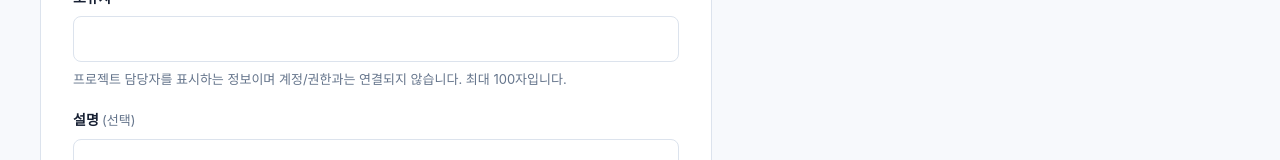
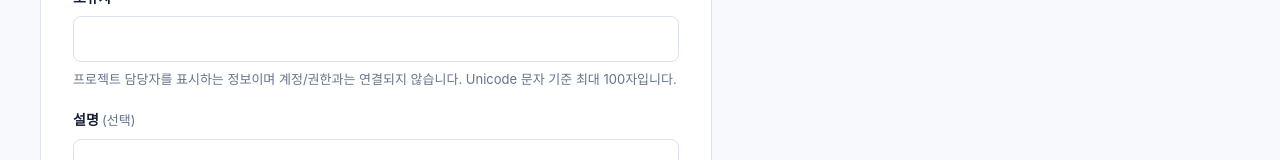
Before and after one commit to planner77/masterGantt, a Next.js app: page /projects/new in a window 1280 px wide. Shown: the part 422-582 px from the top of the page. Built offline with nearby package versions, Linux system fonts and the light colour scheme.

Commit message:
fix: 소유자 길이를 Unicode code point 기준으로 검증 (#54)

```diff
--- a/src/features/projects/create-project-form.tsx
+++ b/src/features/projects/create-project-form.tsx
@@ -144,13 +144,12 @@ export function CreateProjectForm() {
           autoComplete="off"
           disabled={isSubmitting}
           id="project-owner"
-          maxLength={MAXIMUM_OWNER_LENGTH}
           name="ownerName"
           onChange={(event) => setOwnerName(event.target.value)}
           required
           value={ownerName}
         />
-        <p>프로젝트 담당자를 표시하는 정보이며 계정/권한과는 연결되지 않습니다. 최대 100자입니다.</p>
+        <p>프로젝트 담당자를 표시하는 정보이며 계정/권한과는 연결되지 않습니다. Unicode 문자 기준 최대 100자입니다.</p>
       </div>
 
       <div className="form-field">
```
